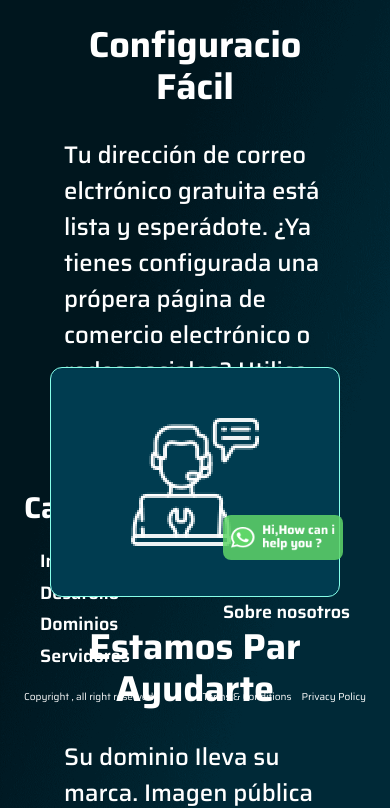
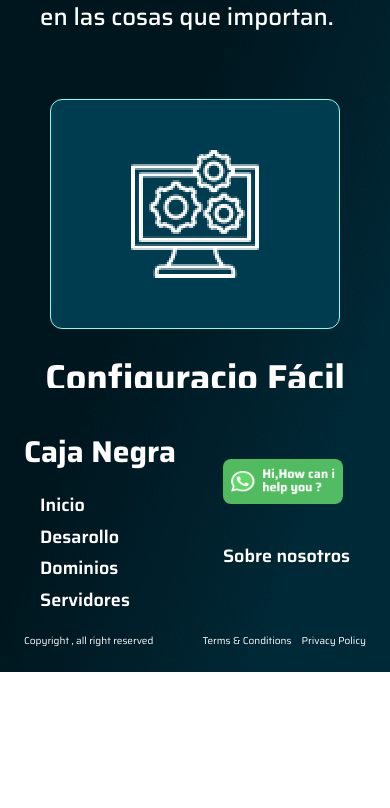
Before and after one commit to Palnetguy/caja-negra-frontend, a React (Create React App) app: page /dominos in a window 390 px wide. Shown: the part 4357-5165 px from the top of the page. After the commit the page ends 5029 px from the top, so only its background shows below. Built offline with nearby package versions, Linux system fonts and the light colour scheme.

Commit message:
dominios

```diff
--- a/src/styles/footer.css
+++ b/src/styles/footer.css
@@ -80,3 +80,11 @@
 .footer .links .rgt .rlnk>a{
   margin-top: -4.2em;
 }
+
+@media (max-width: 768px) {
+  .footer {
+      padding-top: 4em;
+      margin-bottom: 0;
+    }
+
+}
--- a/src/styles/registra_dominio.css
+++ b/src/styles/registra_dominio.css
@@ -276,3 +276,26 @@ text-align: left;
     margin: 0 auto;
   }
 }
+.register_domino .domains .more_domain {
+  height: fit-content;
+  overflow: auto;
+  padding: 1em;
+  box-sizing: border-box;
+  margin-bottom: 1em;
+}
+@media (max-width: 768px) {
+  .register_domino .domains {
+      padding-top: 2em;
+      margin-bottom: 0.5em;
+  }
+  .register_domino .domains .more_domain{
+    height: fit-content;
+    margin: 0;
+  }
+  .register_domino .domains .more_domain .more_domain_each {
+    width: 100%;
+    height: auto;
+    margin-top: 2em;
+    margin-bottom: 2em;
+}
+}
```
